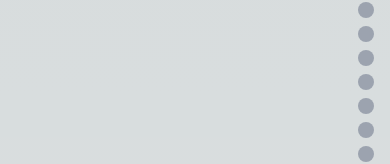
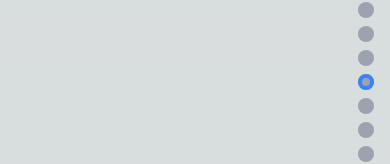
Before and after one commit to KOTTAGENVH/Dino-AR-WEB, a Next.js app in the folder dino-ar/: page /dinosaurs in a window 390 px wide. Shown: the part 340-504 px from the top of the page. Built offline with nearby package versions, Linux system fonts and the light colour scheme.

Commit message:
fix: navigation responsivness issue

```diff
--- a/dino-ar/src/components/dot_navigation.tsx
+++ b/dino-ar/src/components/dot_navigation.tsx
@@ -49,18 +49,18 @@ const DotNavigation: React.FC<DotNavigationProps> = ({
       {sectionRefs.map((ref, index) => (
         <button
           key={index}
-          className="relative w-4 h-4 rounded-full bg-gray-400 hover:w-48 hover:h-8 hover:bg-gray-600 transition  self-end"
+          className="relative xl:w-8 xl:h-8 h-4 w-4 rounded-full bg-gray-400 hover:w-48 hover:h-8 hover:bg-gray-600 transition  self-end"
           onClick={() => ref.current?.scrollIntoView({ behavior: "smooth" })}
         >
           <div className="relative w-full h-full">
-            {/* <div className="absolute inset-0 flex items-center justify-center opacity-0 hover:opacity-100 transition-opacity">
+            <div className="absolute inset-0 flex items-center justify-center opacity-0 hover:opacity-100 transition-opacity">
               <img
                 src="/dinoAr.jpg"
                 alt="Image"
                 className="w-6 h-6 rounded-full"
               />
               <span className="ml-2 text-white">Text</span>
-            </div> */}
+            </div>
             {isHovered && index === activeSectionIndex && (
               <div className="absolute inset-0 flex rounded-full border-2 border-blue-500 items-center justify-center opacity-0 hover:opacity-100 transition-opacity">
                 <img
@@ -73,7 +73,7 @@ const DotNavigation: React.FC<DotNavigationProps> = ({
             )}
 
             {!isHovered && index === activeSectionIndex && (
-              <div className="absolute inset-0 flex items-center justify-center opacity-0 hover:opacity-100 transition-opacity" />
+              <div className="absolute inset-0 rounded-full border-4 border-blue-500 " />
             )}
             {index != activeSectionIndex && (
               <div className="absolute inset-0 flex items-center justify-center opacity-0 hover:opacity-100 transition-opacity">
```
